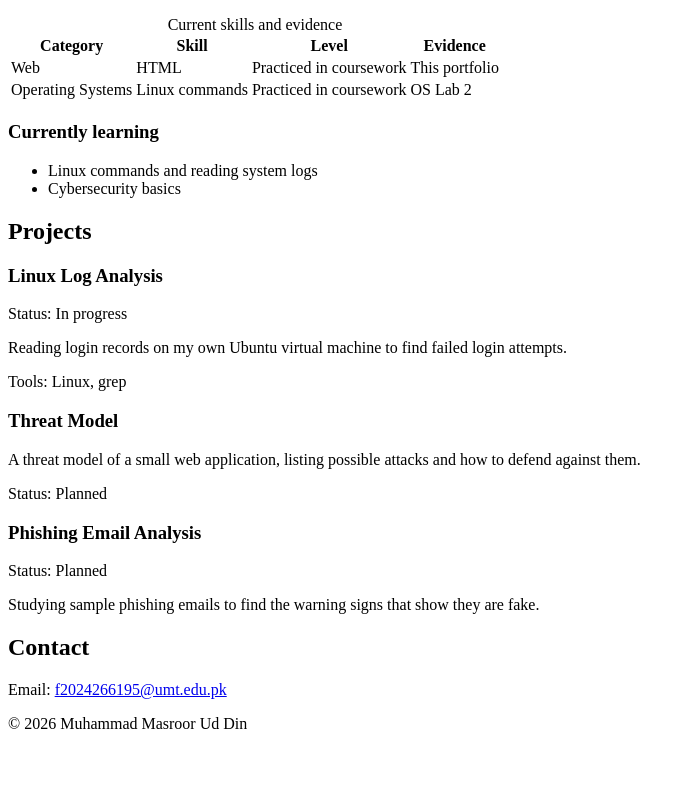
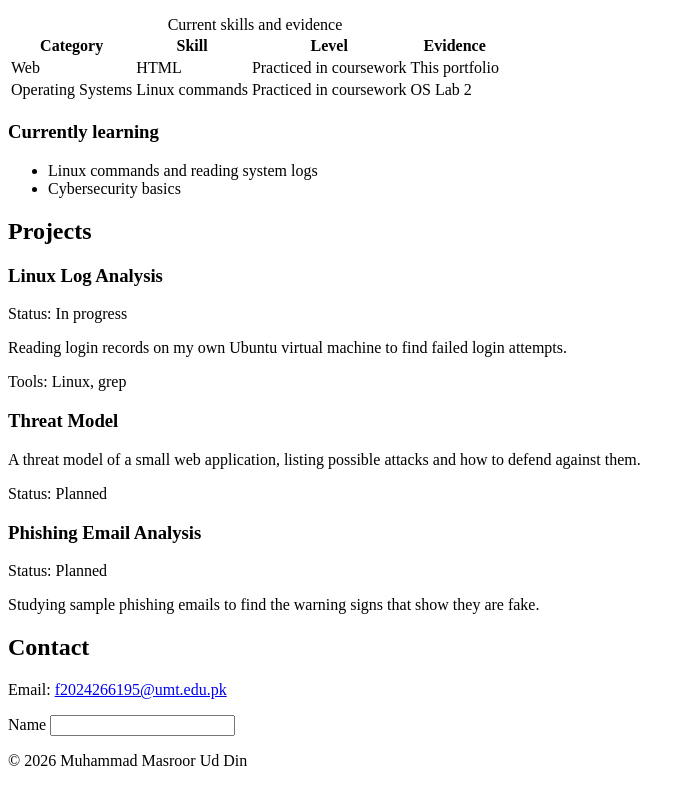
Before and after one commit to masroor-moon/portfolio, a plain HTML site: page index.html in a window 1280 px wide. Shown: the part 440-1226 px from the top of the page, without its empty margins (0-695 px from the left). Before the commit the page ends 1189 px from the top, so only its background shows below. Drawn offline with Linux system fonts and the light colour scheme.

Commit message:
form created in contact section

```diff
--- a/index.html
+++ b/index.html
@@ -85,6 +85,10 @@
         <section id="contact">
             <h2>Contact</h2>
             <p>Email: <a href="mailto:f2024266195@umt.edu.pk">f2024266195@umt.edu.pk</a></p>
+            <form>
+    <label for="name">Name</label>
+    <input type="text" id="name" name="name" required>
+</form>
         </section>
     </main>
 
```
